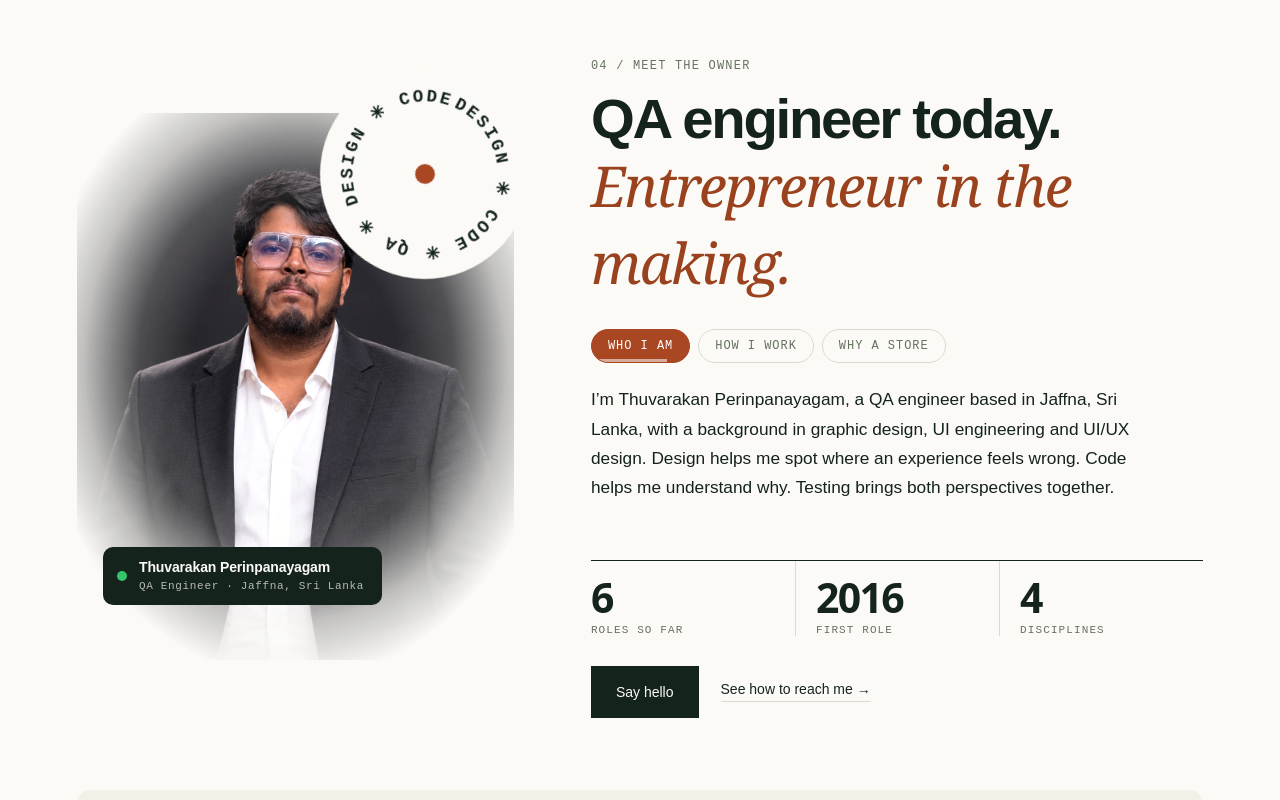
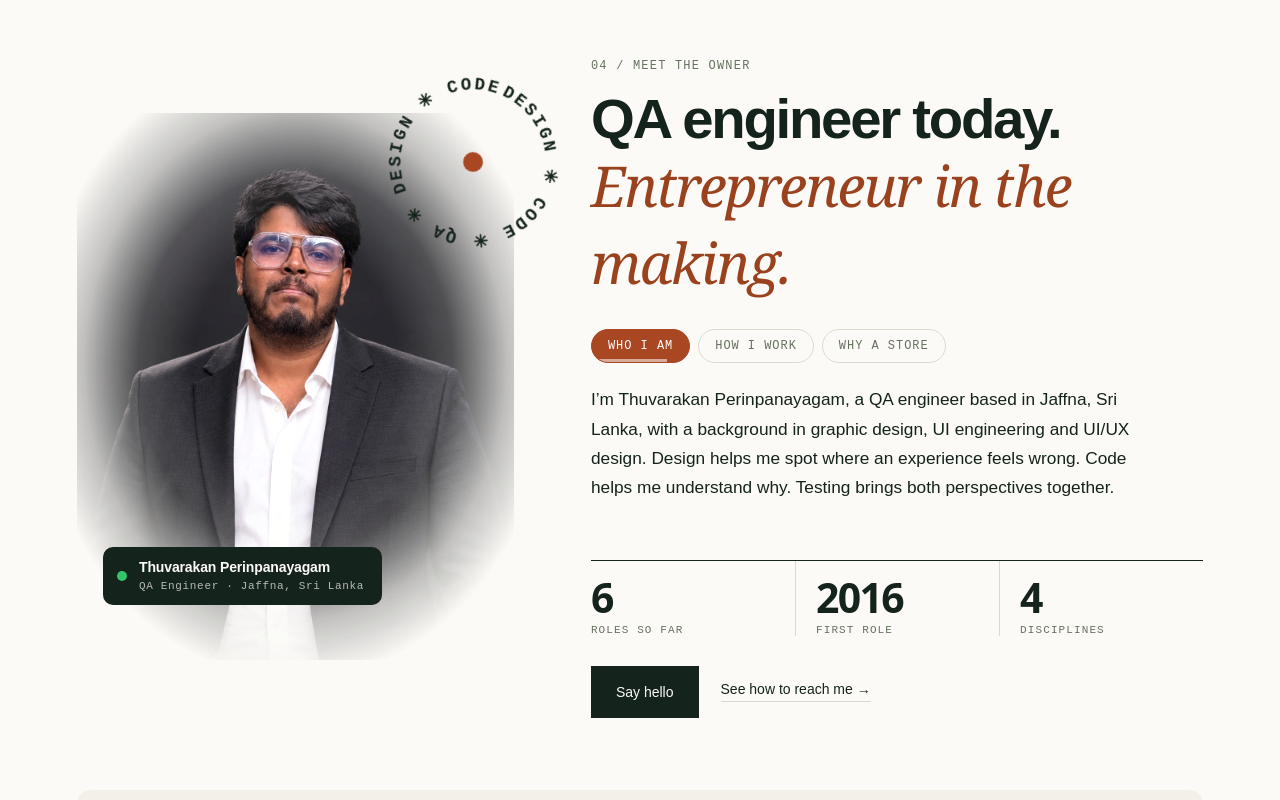
Before and after one commit to Thuvarakanp/TestPort, a React (Vite) app: page / in a window 1280 px wide. Shown: the part 10389-11189 px from the top of the page. Built offline with nearby package versions, Linux system fonts and the light colour scheme.

Commit message:
Owner stamp: transparent background, moved clear of the photo
Co-Authored-By: Claude Sonnet 5.5 <noreply@anthropic.com>
Claude-Session: https://claude.ai/code/session_01JbT4DJRAdyRM58RNoFcmRz

```diff
--- a/src/styles/owner.css
+++ b/src/styles/owner.css
@@ -109,3 +109,5 @@
 @media(max-width:900px){.owner-stamp{width:124px;height:124px;right:0;top:-26px}}
 .owner-stamp{width:210px;height:210px;right:-16px;top:-44px}
 @media(max-width:900px){.owner-stamp{width:150px;height:150px;top:-30px}}
+.owner-stamp{background:transparent;border-radius:0}
+@media(min-width:901px){.owner-stamp{right:-64px;top:-56px}}
```
